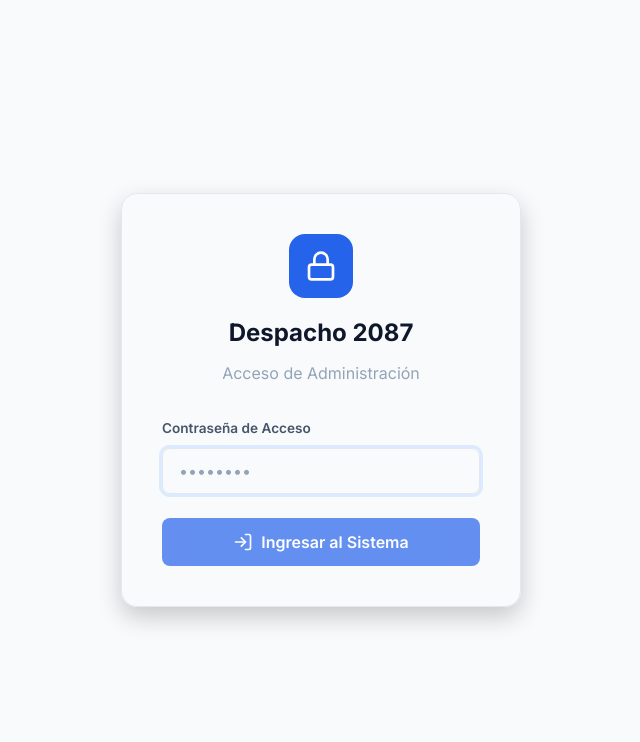
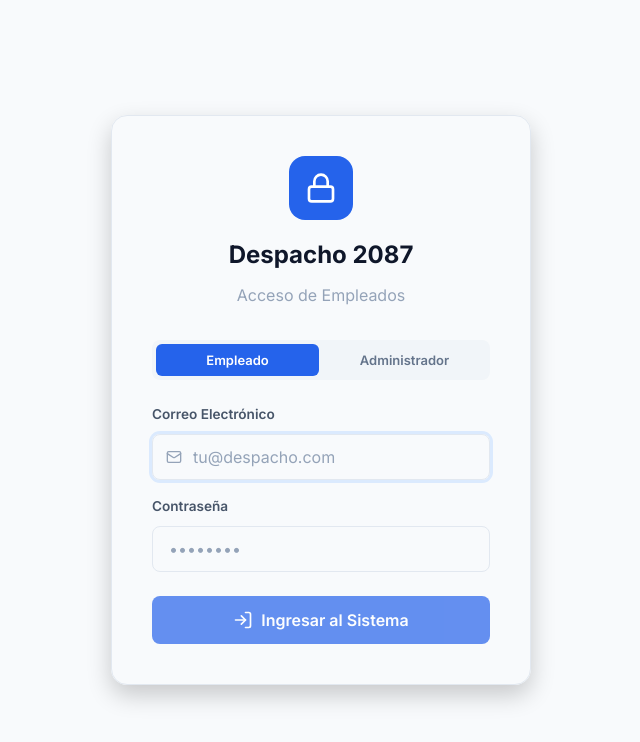
Before and after one commit to computerlaptopfixcom-creator/sistema-despacho-3, a React (Vite) app: page /empleados in a window 1280 px wide. Shown: the top 742 px of the page, without its empty margins (319-959 px from the left). Built offline with nearby package versions, Linux system fonts and the light colour scheme; no server answers.

Commit message:
feat(auth): login dual-mode empleado+admin con password individual por empleado

```diff
--- a/src/App.tsx
+++ b/src/App.tsx
@@ -82,7 +82,7 @@ export default function App() {
   }
 
   if (!isAuthenticated) {
-    return <Login onLogin={() => setIsAuthenticated(true)} />;
+    return <Login onLogin={(_user?: any) => setIsAuthenticated(true)} />;
   }
 
   return <AdminLayout />;
--- a/src/views/Empleados.tsx
+++ b/src/views/Empleados.tsx
@@ -1,7 +1,7 @@
 import { useState } from 'react';
 import {
   Search, Plus, MoreHorizontal,
-  User as UserIcon, Eye, EyeOff, Edit2, Trash2, X, Save
+  User as UserIcon, Eye, EyeOff, Edit2, Trash2, X, Save, KeyRound
 } from 'lucide-react';
 import { useGlobalState } from '../context/GlobalState';
 
@@ -11,6 +11,7 @@ const emptyForm = {
   telefono: '',
   rol: 'contador' as const,
   disponibilidad: 'Disponible',
+  password: '',
 };
 
 export default function Empleados() {
@@ -19,6 +20,7 @@ export default function Empleados() {
   const [showModal, setShowModal] = useState(false);
   const [editingId, setEditingId] = useState<string | null>(null);
   const [form, setForm] = useState(emptyForm);
+  const [showPass, setShowPass] = useState(false);
   const [menuOpen, setMenuOpen] = useState<string | null>(null);
   const [confirmDelete, setConfirmDelete] = useState<string | null>(null);
 
@@ -40,6 +42,7 @@ export default function Empleados() {
       telefono: user.telefono || '',
       rol: user.rol || 'contador',
       disponibilidad: user.disponibilidad || 'Disponible',
+      password: '',  // no mostramos la pass existente por seguridad
     });
     setEditingId(user.id);
     setShowModal(true);
@@ -48,14 +51,20 @@ export default function Empleados() {
 
   const handleSave = () => {
     if (!form.nombre.trim() || !form.email.trim()) return;
+    if (!editingId && !form.password.trim()) return; // al crear, la pass es obligatoria
 
     if (editingId) {
-      updateUser(editingId, {
+      const updates: any = {
         nombre: form.nombre,
         email: form.email,
         telefono: form.telefono,
         disponibilidad: form.disponibilidad,
-      });
+      };
+      // Solo actualizar password si se escribió algo
+      if (form.password.trim()) {
+        updates.password = form.password;
+      }
+      updateUser(editingId, updates);
     } else {
       addUser({
         id: crypto.randomUUID(),
@@ -67,7 +76,8 @@ export default function Empleados() {
         visible: true,
         disponibilidad: form.disponibilidad,
         fechaAlta: new Date().toISOString(),
-      });
+        password: form.password,
+      } as any);
     }
     setShowModal(false);
     setEditingId(null);
@@ -258,13 +268,39 @@ export default function Empleados() {
                   </select>
                 </label>
               </div>
+
+              <label className="emp-field">
+                <span style={{ display: 'flex', alignItems: 'center', gap: 6, fontSize: 13, fontWeight: 500, color: '#475569' }}>
+                  🔑 Contraseña de acceso
+                  {editingId && <span style={{ fontWeight: 400, color: '#94a3b8', fontSize: 12 }}>(dejar vacío para no cambiar)</span>}
+                </span>
+                <div style={{ position: 'relative' }}>
+                  <input
+                    type={showPass ? 'text' : 'password'}
+                    value={form.password}
+                    onChange={(e: any) => setForm({ ...form, password: e.target.value })}
+                    placeholder={editingId ? '••••••••' : 'Mínimo 6 caracteres'}
+                    style={{ paddingRight: 42 }}
+                  />
+                  <button
+                    type="button"
+                    onClick={() => setShowPass(!showPass)}
+                    style={{
+                      position: 'absolute', right: 10, top: '50%', transform: 'translateY(-50%)',
+                      background: 'none', border: 'none', cursor: 'pointer', color: '#94a3b8', display: 'flex', padding: 0,
+                    }}
+                  >
+                    {showPass ? <EyeOff size={16} /> : <Eye size={16} />}
+                  </button>
+                </div>
+              </label>
             </div>
             <div className="emp-modal-footer">
               <button className="emp-btn-cancel" onClick={() => setShowModal(false)}>Cancelar</button>
               <button
                 className="btn-primary"
                 onClick={handleSave}
-                disabled={!form.nombre.trim() || !form.email.trim()}
+                disabled={!form.nombre.trim() || !form.email.trim() || (!editingId && !form.password.trim())}
               >
                 <Save size={16} />
                 <span>{editingId ? 'Guardar Cambios' : 'Crear Empleado'}</span>
--- a/src/views/Login.tsx
+++ b/src/views/Login.tsx
@@ -1,7 +1,9 @@
 import { useState } from 'react';
-import { Lock, LogIn } from 'lucide-react';
+import { Lock, LogIn, Mail, ChevronDown, ChevronUp } from 'lucide-react';
 
-export default function Login({ onLogin }: { onLogin: () => void }) {
+export default function Login({ onLogin }: { onLogin: (user?: any) => void }) {
+  const [mode, setMode] = useState<'employee' | 'admin'>('employee');
+  const [email, setEmail] = useState('');
   const [password, setPassword] = useState('');
   const [error, setError] = useState('');
   const [loading, setLoading] = useState(false);
@@ -12,19 +14,26 @@ export default function Login({ onLogin }: { onLogin: () => void }) {
     setLoading(true);
 
     try {
+      const body = mode === 'admin'
+        ? { password }
+        : { email: email.trim(), password };
+
       const res = await fetch('/api/auth/login', {
         method: 'POST',
         headers: { 'Content-Type': 'application/json' },
-        body: JSON.stringify({ password })
+        body: JSON.stringify(body),
       });
 
       const data = await res.json();
 
       if (res.ok && data.ok) {
         localStorage.setItem('despacho3_token', data.token);
-        onLogin();
+        if (data.user) {
+          localStorage.setItem('despacho3_user', JSON.stringify(data.user));
+        }
+        onLogin(data.user);
       } else {
-        setError(data.error || 'Contraseña incorrecta');
+        setError(data.error || 'Credenciales incorrectas');
       }
     } catch {
       setError('Error de conexión con el servidor');
@@ -33,6 +42,8 @@ export default function Login({ onLogin }: { onLogin: () => void }) {
     }
   };
 
+  const isValid = mode === 'admin' ? !!password : !!(email && password);
+
   return (
     <div style={{
       display: 'flex', alignItems: 'center', justifyContent: 'center',
@@ -40,7 +51,7 @@ export default function Login({ onLogin }: { onLogin: () => void }) {
     }}>
       <div style={{
         background: 'var(--card-bg)', padding: 40, borderRadius: 16,
-        boxShadow: '0 10px 25px rgba(0,0,0,0.2)', width: '100%', maxWidth: 400,
+        boxShadow: '0 10px 25px rgba(0,0,0,0.2)', width: '100%', maxWidth: 420,
         border: '1px solid var(--border-color)',
         animation: 'slideUp 0.3s ease'
       }}>
@@ -53,13 +64,69 @@ export default function Login({ onLogin }: { onLogin: () => void }) {
             <Lock size={32} />
           </div>
           <h1 style={{ fontSize: '1.5rem', fontWeight: 700, margin: 0 }}>Despacho 2087</h1>
-          <p style={{ color: 'var(--text-muted)', marginTop: 8 }}>Acceso de Administración</p>
+          <p style={{ color: 'var(--text-muted)', marginTop: 8 }}>
+            {mode === 'employee' ? 'Acceso de Empleados' : 'Acceso de Administración'}
+          </p>
+        </div>
+
+        {/* Tabs de Modo */}
+        <div style={{
+          display: 'flex', background: '#f1f5f9', borderRadius: 8,
+          padding: 4, marginBottom: 24, gap: 4,
+        }}>
+          <button
+            type="button"
+            onClick={() => { setMode('employee'); setError(''); }}
+            style={{
+              flex: 1, padding: '8px 0', borderRadius: 6, border: 'none',
+              cursor: 'pointer', fontSize: 13, fontWeight: 600, transition: 'all 0.15s',
+              background: mode === 'employee' ? 'var(--accent-blue)' : 'transparent',
+              color: mode === 'employee' ? 'white' : '#64748b',
+            }}
+          >
+            Empleado
+          </button>
+          <button
+            type="button"
+            onClick={() => { setMode('admin'); setError(''); }}
+            style={{
+              flex: 1, padding: '8px 0', borderRadius: 6, border: 'none',
+              cursor: 'pointer', fontSize: 13, fontWeight: 600, transition: 'all 0.15s',
+              background: mode === 'admin' ? '#475569' : 'transparent',
+              color: mode === 'admin' ? 'white' : '#64748b',
+            }}
+          >
+            Administrador
+          </button>
         </div>
 
         <form onSubmit={handleSubmit}>
+          {mode === 'employee' && (
+            <div style={{ marginBottom: 16 }}>
+              <label style={{ display: 'block', fontSize: '0.85rem', fontWeight: 600, color: 'var(--text-secondary)', marginBottom: 8 }}>
+                Correo Electrónico
+              </label>
+              <div style={{ position: 'relative' }}>
+                <Mail size={16} style={{ position: 'absolute', left: 14, top: '50%', transform: 'translateY(-50%)', color: '#94a3b8' }} />
+                <input
+                  type="email"
+                  value={email}
+                  onChange={e => setEmail(e.target.value)}
+                  placeholder="tu@despacho.com"
+                  style={{
+                    width: '100%', padding: '12px 16px 12px 40px', borderRadius: 8,
+                    border: '1px solid var(--border-color)', background: 'var(--bg-main)',
+                    color: 'var(--text-main)', fontSize: '1rem', outline: 'none', boxSizing: 'border-box',
+                  }}
+                  autoFocus
+                />
+              </div>
+            </div>
+          )}
+
           <div style={{ marginBottom: 24 }}>
             <label style={{ display: 'block', fontSize: '0.85rem', fontWeight: 600, color: 'var(--text-secondary)', marginBottom: 8 }}>
-              Contraseña de Acceso
+              Contraseña
             </label>
             <input
               type="password"
@@ -69,10 +136,9 @@ export default function Login({ onLogin }: { onLogin: () => void }) {
               style={{
                 width: '100%', padding: '12px 16px', borderRadius: 8,
                 border: '1px solid var(--border-color)', background: 'var(--bg-main)',
-                color: 'var(--text-main)', fontSize: '1rem',
-                outline: 'none',
+                color: 'var(--text-main)', fontSize: '1rem', outline: 'none', boxSizing: 'border-box',
               }}
-              autoFocus
+              autoFocus={mode === 'admin'}
             />
           </div>
 
@@ -88,14 +154,17 @@ export default function Login({ onLogin }: { onLogin: () => void }) {
 
           <button
             type="submit"
-            disabled={loading || !password}
+            disabled={loading || !isValid}
             style={{
-              width: '100%', background: 'var(--accent-blue)', color: '#fff',
+              width: '100%',
+              background: mode === 'employee' ? 'var(--accent-blue)' : '#475569',
+              color: '#fff',
               border: 'none', padding: '14px', borderRadius: 8,
-              fontSize: '1rem', fontWeight: 600, cursor: loading || !password ? 'not-allowed' : 'pointer',
-              opacity: loading || !password ? 0.7 : 1,
+              fontSize: '1rem', fontWeight: 600,
+              cursor: loading || !isValid ? 'not-allowed' : 'pointer',
+              opacity: loading || !isValid ? 0.7 : 1,
               display: 'flex', alignItems: 'center', justifyContent: 'center', gap: 8,
-              transition: 'background 0.2s'
+              transition: 'background 0.2s', boxSizing: 'border-box',
             }}
           >
             {loading ? 'Verificando...' : (
```
Also changed, not shown: 1 other file (tests, documents, lock files or other folders).
